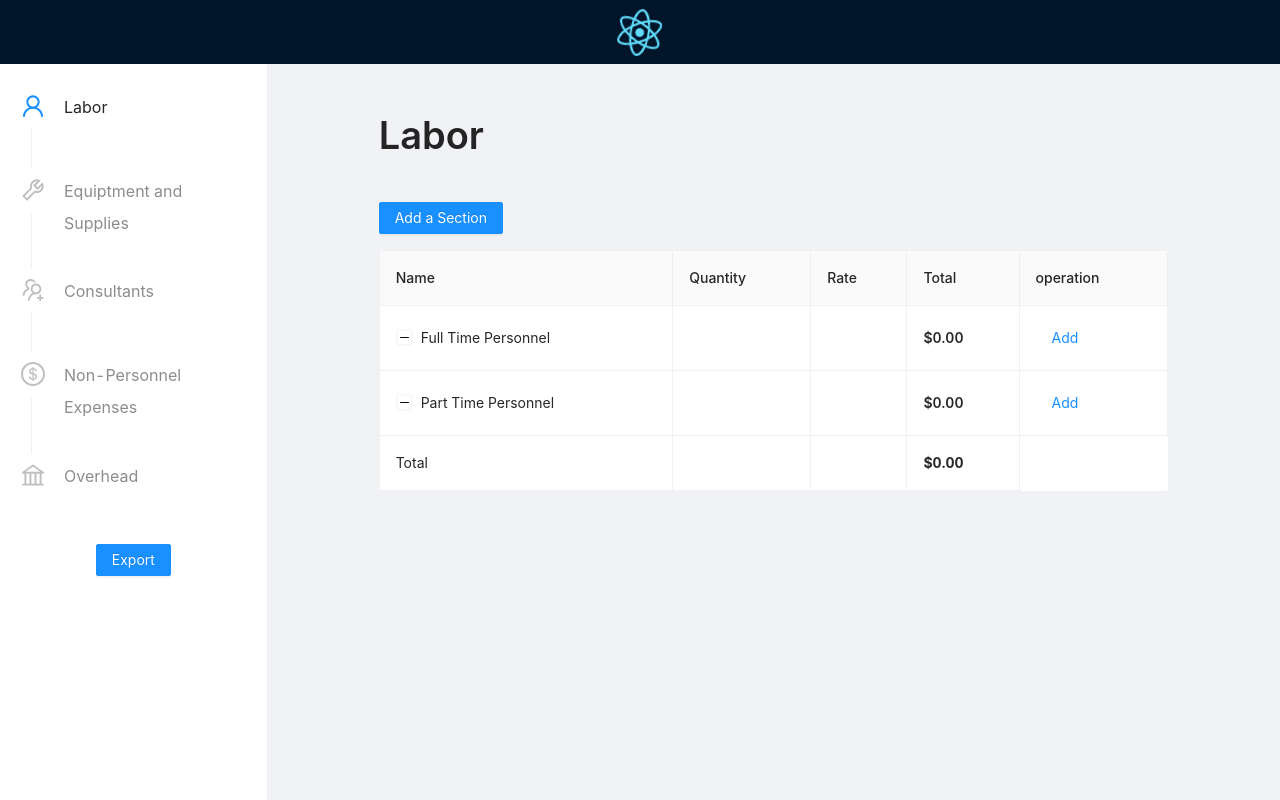
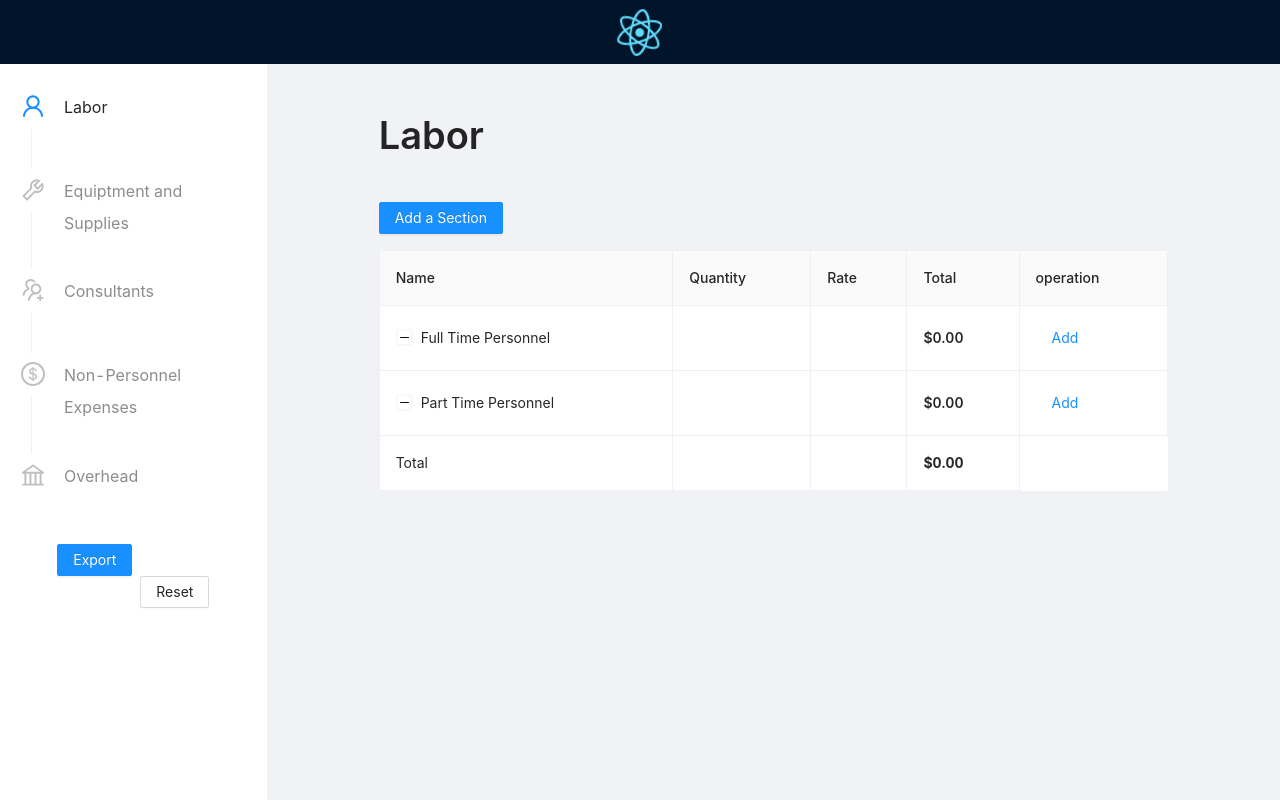
Before and after one commit to ryanjbudhu/BudgetForm, a React (Create React App) app: page / in a window 1280 px wide. Built offline with nearby package versions, Linux system fonts and the light colour scheme.

Commit message:
added reset button

```diff
--- a/src/App.js
+++ b/src/App.js
@@ -19,6 +19,8 @@ function reducer(state, action) {
                 ...state,
                 info: { ...state.info, [action.dataItem]: action.infoData },
             };
+        case "reset":
+            return defaultData;
         default:
             throw new Error("Action of unknown type.");
     }
--- a/src/pages/Main/Main.js
+++ b/src/pages/Main/Main.js
@@ -5,7 +5,7 @@ import BudgetSteps from "../../components/BudgetSteps";
 import BudgetPage from "../BudgetPage";
 
 import styles from "./Main.module.scss";
-import { Layout, Col, Row } from "antd";
+import { Layout, Col, Row, Button, Space, Popconfirm } from "antd";
 const { Content } = Layout;
 
 export default function Main(props) {
@@ -15,7 +15,18 @@ export default function Main(props) {
                 <Col span={5} pull={5} className={styles.col}>
                     <BudgetSteps onChange={props.onChange} page={props.step} />
                     <div style={{ textAlign: "center" }}>
-                        <ExportCSV csvData={props.data} fileName={"Pricing and Budget"} />
+                        <Space align="center" style={{ marginBottom: "3rem" }}>
+                            <ExportCSV
+                                csvData={props.data}
+                                fileName={"Pricing and Budget"}
+                            />
+                            <Popconfirm
+                                title="Sure to reset?"
+                                onConfirm={() => props.dispatch({ type: "reset" })}
+                            >
+                                <Button type="ghost">Reset</Button>
+                            </Popconfirm>
+                        </Space>
                     </div>
                 </Col>
                 <Col span={19} push={5}>
```
